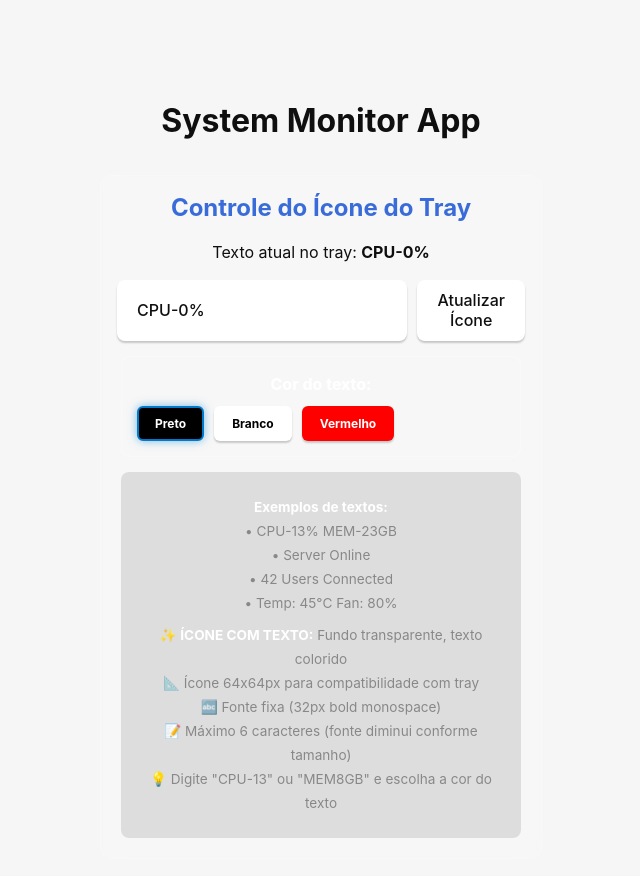
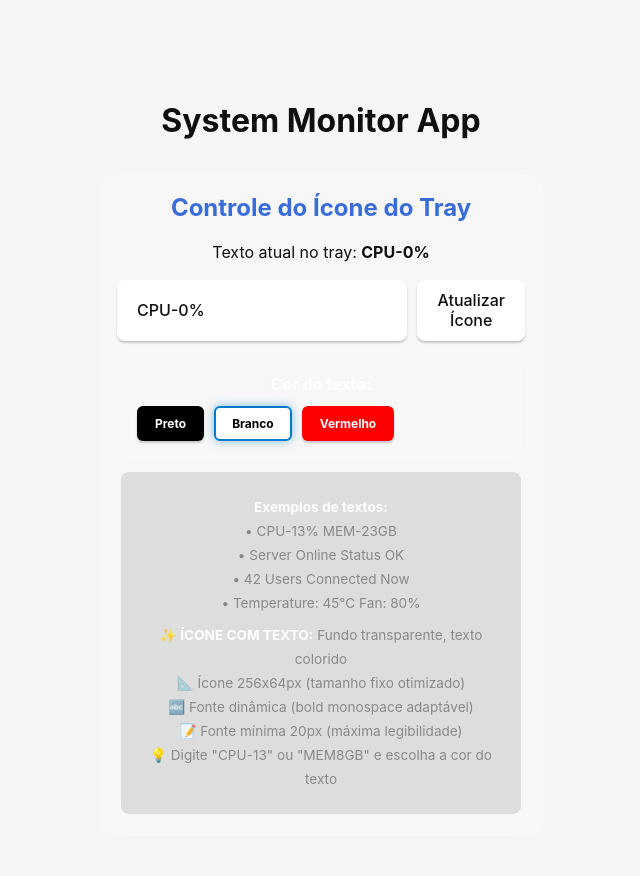
Before and after one commit to marcos2872/system-monitor-app, a React (Vite) app: page / in a window 1280 px wide. Shown: the top 876 px of the page, without its empty margins (319-959 px from the left). Built offline with nearby package versions, Linux system fonts and the light colour scheme.

Commit message:
Add support for dynamic text sizing in tray icon

```diff
--- a/src/App.tsx
+++ b/src/App.tsx
@@ -5,35 +5,47 @@ import "./App.css";
 function App() {
   const [trayText, setTrayText] = useState("CPU-0%");
   const [currentTrayText, setCurrentTrayText] = useState("CPU-0%");
-  const [textColor, setTextColor] = useState("#000000");
+  const [textColor, setTextColor] = useState("#ffffff");
 
-  // Função para gerar ícone com texto curto
-  function generateTextIcon(text: string, color: string = textColor): Promise<Uint8Array> {
+  // Função para gerar ícone com texto
+  function generateTextIcon(
+    text: string,
+    color: string = textColor,
+  ): Promise<Uint8Array> {
     return new Promise((resolve) => {
-      const canvas = document.createElement('canvas');
-      canvas.width = 64;
+      const canvas = document.createElement("canvas");
+      canvas.width = 256;
       canvas.height = 64;
-      const ctx = canvas.getContext('2d')!;
+      const ctx = canvas.getContext("2d")!;
 
       // Limpar com transparente
-      ctx.clearRect(0, 0, 64, 64);
+      ctx.clearRect(0, 0, 256, 64);
 
-      // Pegar até 6 caracteres
-      const shortText = text.substring(0, 6);
+      console.log("Desenhando texto:", text, "cor:", textColor);
 
-      console.log('Desenhando texto:', shortText, 'do original:', text, 'cor:', textColor);
+      ctx.fillStyle = color;
+      ctx.textAlign = "center";
+      ctx.textBaseline = "middle";
 
-      // Fonte fixa em 32px para legibilidade
-      ctx.fillStyle = color;
-      ctx.font = 'bold 32px monospace';
-      ctx.textAlign = 'center';
-      ctx.textBaseline = 'middle';
+      // Calcular tamanho da fonte baseado no comprimento do texto
+      let fontSize = 32;
+      ctx.font = `${fontSize}px monospace`;
+
+      // Ajustar fonte dinamicamente para caber no canvas com mínimo de 20px
+      let textWidth = ctx.measureText(text).width;
+      const maxWidth = 248; // Deixar margem de 4px de cada lado
+
+      while (textWidth > maxWidth && fontSize > 20) {
+        fontSize -= 2;
+        ctx.font = `bold ${fontSize}px monospace`;
+        textWidth = ctx.measureText(text).width;
+      }
 
       // Desenhar o texto centralizado
-      ctx.fillText(shortText, 32, 32);
+      ctx.fillText(text, 128, 32);
 
-      const imageData = ctx.getImageData(0, 0, 64, 64);
-      console.log('Texto renderizado:', shortText);
+      const imageData = ctx.getImageData(0, 0, 256, 64);
+      console.log("Texto renderizado:", text, "com fonte:", fontSize + "px");
 
       resolve(new Uint8Array(imageData.data));
     });
@@ -47,13 +59,17 @@ function App() {
       // Atualizar o estado no backend
       await invoke("update_tray_text", { text: trayText });
 
-      // Atualizar o ícone
-      await invoke("update_tray_icon", { iconData: Array.from(iconData) });
+      // Atualizar o ícone com dimensões fixas
+      await invoke("update_tray_icon", {
+        iconData: Array.from(iconData),
+        width: 256,
+        height: 64,
+      });
 
       // Atualizar o estado local
       setCurrentTrayText(trayText);
 
-      console.log('Texto atualizado com sucesso:', trayText);
+      console.log("Texto atualizado com sucesso:", trayText);
     } catch (error) {
       console.error("Erro ao atualizar texto do tray:", error);
     }
@@ -61,7 +77,7 @@ function App() {
 
   async function getCurrentTrayText() {
     try {
-      const text = await invoke("get_tray_text") as string;
+      const text = (await invoke("get_tray_text")) as string;
       setCurrentTrayText(text);
       setTrayText(text);
     } catch (error) {
@@ -69,15 +85,19 @@ function App() {
     }
   }
 
-
   // Inicializar ícone quando o componente montar
   useEffect(() => {
     const initializeIcon = async () => {
       await getCurrentTrayText();
       // Gerar ícone inicial com o texto carregado
       const iconData = await generateTextIcon(currentTrayText, textColor);
+
       try {
-        await invoke("update_tray_icon", { iconData: Array.from(iconData) });
+        await invoke("update_tray_icon", {
+          iconData: Array.from(iconData),
+          width: 256,
+          height: 64,
+        });
       } catch (error) {
         console.error("Erro ao inicializar ícone:", error);
       }
@@ -89,10 +109,15 @@ function App() {
   // Atualizar ícone quando currentTrayText mudar
   useEffect(() => {
     const updateIcon = async () => {
-      if (currentTrayText !== undefined && currentTrayText !== '') {
+      if (currentTrayText !== undefined && currentTrayText !== "") {
         const iconData = await generateTextIcon(currentTrayText, textColor);
+
         try {
-          await invoke("update_tray_icon", { iconData: Array.from(iconData) });
+          await invoke("update_tray_icon", {
+            iconData: Array.from(iconData),
+            width: 256,
+            height: 64,
+          });
         } catch (error) {
           console.error("Erro ao atualizar ícone:", error);
         }
@@ -108,7 +133,9 @@ function App() {
 
       <div className="card">
         <h2>Controle do Ícone do Tray</h2>
-        <p>Texto atual no tray: <strong>{currentTrayText}</strong></p>
+        <p>
+          Texto atual no tray: <strong>{currentTrayText}</strong>
+        </p>
 
         <form
           className="row"
@@ -123,7 +150,7 @@ function App() {
             onChange={(e) => setTrayText(e.currentTarget.value)}
             placeholder="Ex: CPU-13% MEM-23GB"
             maxLength={50}
-            style={{ minWidth: '250px' }}
+            style={{ minWidth: "250px" }}
           />
           <button type="submit">Atualizar Ícone</button>
         </form>
@@ -133,50 +160,58 @@ function App() {
           <div className="color-options">
             <button
               type="button"
-              className={`color-btn ${textColor === '#000000' ? 'active' : ''}`}
-              onClick={() => setTextColor('#000000')}
-              style={{ backgroundColor: '#000000' }}
+              className={`color-btn ${textColor === "#000000" ? "active" : ""}`}
+              onClick={() => setTextColor("#000000")}
+              style={{ backgroundColor: "#000000" }}
             >
               Preto
             </button>
             <button
               type="button"
-              className={`color-btn ${textColor === '#ffffff' ? 'active' : ''}`}
-              onClick={() => setTextColor('#ffffff')}
-              style={{ backgroundColor: '#ffffff', color: '#000' }}
+              className={`color-btn ${textColor === "#ffffff" ? "active" : ""}`}
+              onClick={() => setTextColor("#ffffff")}
+              style={{ backgroundColor: "#ffffff", color: "#000" }}
             >
               Branco
             </button>
             <button
               type="button"
-              className={`color-btn ${textColor === '#ff0000' ? 'active' : ''}`}
-              onClick={() => setTextColor('#ff0000')}
-              style={{ backgroundColor: '#ff0000' }}
+              className={`color-btn ${textColor === "#ff0000" ? "active" : ""}`}
+              onClick={() => setTextColor("#ff0000")}
+              style={{ backgroundColor: "#ff0000" }}
             >
               Vermelho
             </button>
           </div>
         </div>
 
-
         <div className="examples">
           <p className="info">
-            <strong>Exemplos de textos:</strong><br />
-            • CPU-13% MEM-23GB<br />
-            • Server Online<br />
-            • 42 Users Connected<br />
-            • Temp: 45°C Fan: 80%<br />
+            <strong>Exemplos de textos:</strong>
+            <br />
+            • CPU-13% MEM-23GB
+            <br />
+            • Server Online Status OK
+            <br />
+            • 42 Users Connected Now
+            <br />
+            • Temperature: 45°C Fan: 80%
+            <br />
           </p>
           <p className="info">
-            ✨ <strong>ÍCONE COM TEXTO:</strong> Fundo transparente, texto colorido<br />
-            📐 Ícone 64x64px para compatibilidade com tray<br />
-            🔤 Fonte fixa (32px bold monospace)<br />
-            📝 Máximo 6 caracteres (fonte diminui conforme tamanho)<br />
+            ✨ <strong>ÍCONE COM TEXTO:</strong> Fundo transparente, texto
+            colorido
+            <br />
+            📐 Ícone 256x64px (tamanho fixo otimizado)
+            <br />
+            🔤 Fonte dinâmica (bold monospace adaptável)
+            <br />
+            📝 Fonte mínima 20px (máxima legibilidade)
+            <br />
             💡 Digite "CPU-13" ou "MEM8GB" e escolha a cor do texto
           </p>
         </div>
       </div>
-
     </main>
   );
 }
```
Also changed, not shown: 1 other file (tests, documents, lock files or other folders).
